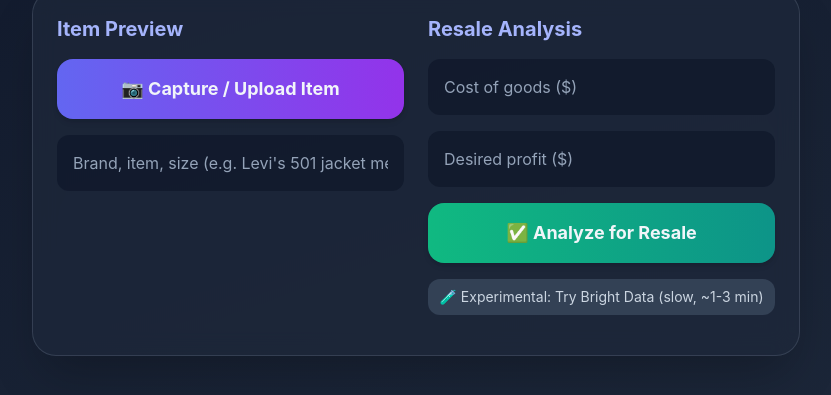
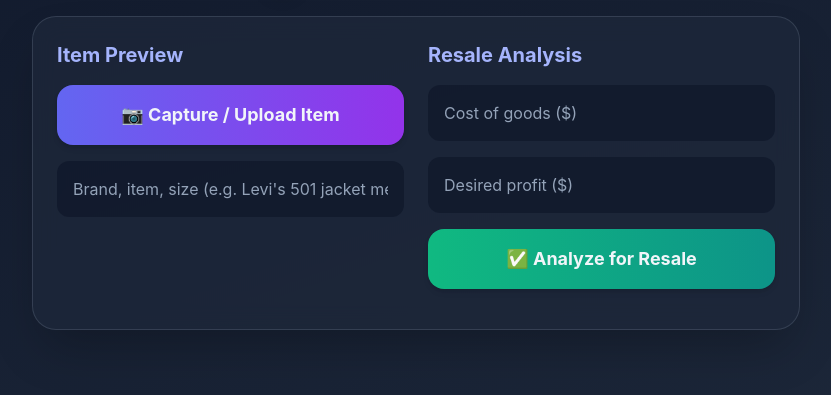
Before and after one commit to DonJuanElGuapo/sourcing-thumbs, a website: page index.html in a window 1280 px wide. Shown: the part 263-658 px from the top of the page, without its empty margins (224-1055 px from the left). Drawn offline with nearby package versions, Linux system fonts and the light colour scheme.

Commit message:
Update index.html

```diff
--- a/index.html
+++ b/index.html
@@ -88,13 +88,6 @@
         ✅ Analyze for Resale
       </button>
 
-      <button onclick="tryBrightData()"
-              class="w-full bg-slate-700 hover:bg-slate-600 transition-all p-2 rounded-xl text-sm text-slate-300">
-        🧪 Experimental: Try Bright Data (slow, ~1-3 min)
-      </button>
-
-      <div id="brightDataStatus" class="text-center text-xs text-slate-400"></div>
-
       <div id="result" class="text-center mt-4"></div>
       <div id="details" class="text-center text-sm text-slate-300"></div>
     </div>
@@ -133,56 +126,6 @@
       img.src = e.target.result;
     };
     reader.readAsDataURL(file);
-  }
-
-  async function tryBrightData() {
-    const description = document.getElementById('descriptionInput').value.trim();
-    const statusEl = document.getElementById('brightDataStatus');
-
-    if (!description) {
-      statusEl.textContent = 'Enter a description first';
-      return;
-    }
-
-    statusEl.textContent = '🧪 Submitting to Bright Data...';
-
-    try {
-      const triggerResponse = await fetch('/api/search-brightdata?q=' + encodeURIComponent(description), { cache: 'no-store' });
-      const triggerData = await triggerResponse.json();
-
-      const snapshotId = triggerData?.brightDataResponse?.snapshot_id;
-      if (!snapshotId) {
-        statusEl.textContent = '❌ No snapshot ID returned: ' + JSON.stringify(triggerData.brightDataResponse);
-        return;
-      }
-
-      statusEl.textContent = '⏳ Queued (snapshot ' + snapshotId + '). Checking every 10s...';
-
-      const maxChecks = 18;
-      for (let i = 0; i < maxChecks; i++) {
-        await new Promise((r) => setTimeout(r, 10000));
-        statusEl.textContent = `⏳ Checking... (attempt ${i + 1}/${maxChecks}, ${(i + 1) * 10}s elapsed)`;
-
-        const statusResponse = await fetch('/api/search-brightdata-status?id=' + snapshotId, { cache: 'no-store' });
-        const statusData = await statusResponse.json();
-
-        if (statusData.progressData?.status === 'ready' || statusData.progressData?.status === 'done') {
-          statusEl.textContent = `✅ Ready after ${(i + 1) * 10}s! Records: ` +
-            (Array.isArray(statusData.snapshotData) ? statusData.snapshotData.length : 'see console');
-          console.log('Bright Data full result:', statusData.snapshotData);
-          return;
-        }
-
-        if (statusData.progressData?.status === 'failed') {
-          statusEl.textContent = '❌ Bright Data job failed.';
-          return;
-        }
-      }
-
-      statusEl.textContent = '⏱️ Timed out after 3 minutes still waiting.';
-    } catch (err) {
-      statusEl.textContent = '❌ Error: ' + err.message;
-    }
   }
 
   function handlePhotoUpload(event) {
```
